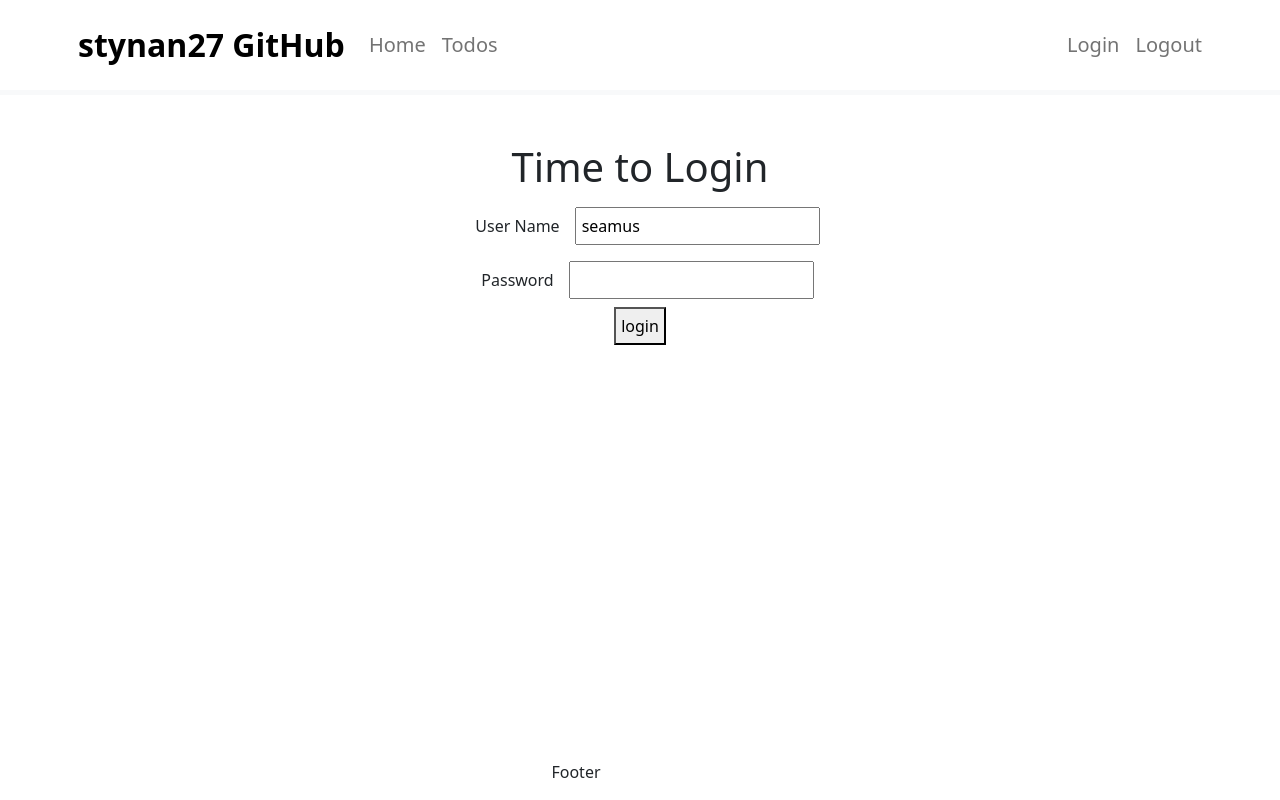
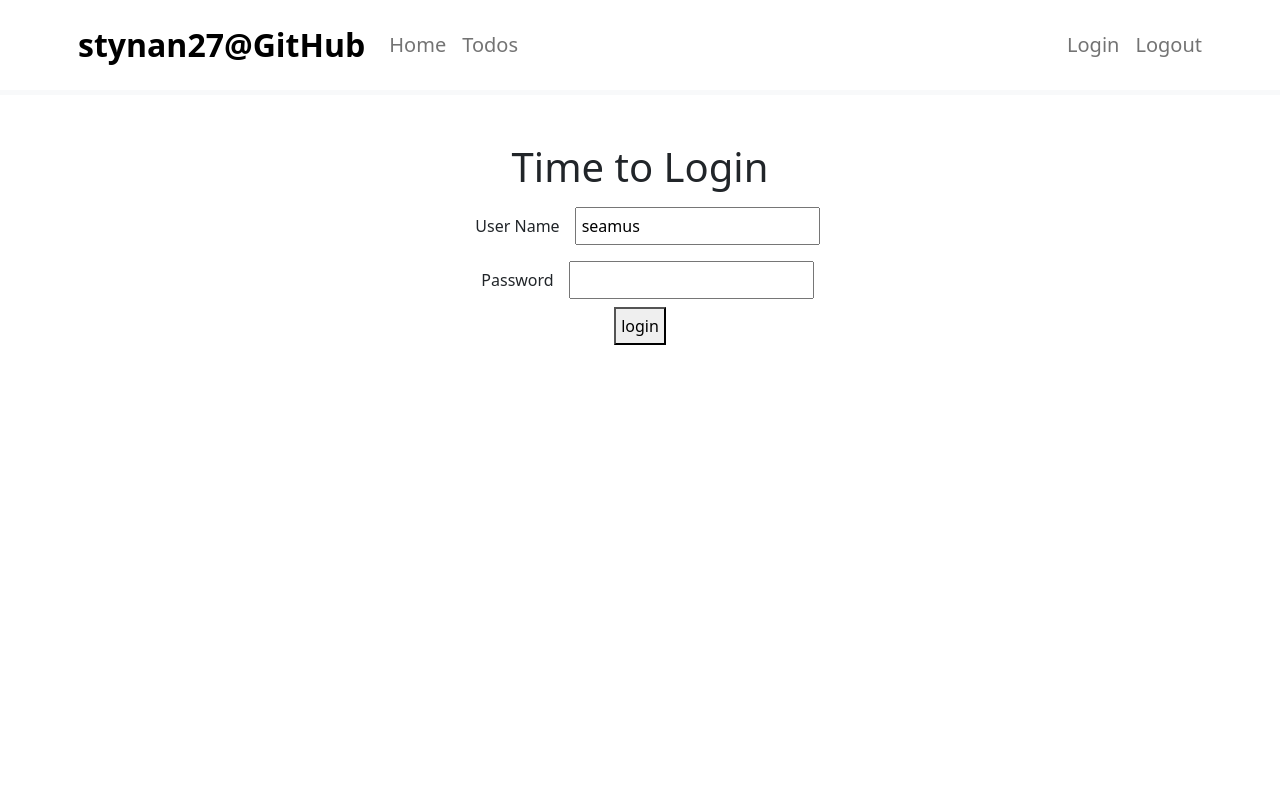
Before and after one commit to stynan27/todo-app, a React (Create React App) app: page / in a window 1280 px wide. Built offline with nearby package versions, Linux system fonts and the light colour scheme.

Commit message:
Nest components to todo directory

```diff
--- a/src/components/todo/TodoApp.jsx
+++ b/src/components/todo/TodoApp.jsx
@@ -1,12 +1,12 @@
 import { BrowserRouter, Route, Routes } from "react-router-dom";
 
-import LoginComponent from "../login/LoginComponent";
-import LogoutComponent from "../logout/LogoutComponent";
-import ListTodosComponent from "../listTodos/ListTodosComponent";
-import WelcomeComponent from "../welcome/WelcomeComponent";
-import ErrorComponent from "../error/ErrorComponent";
-import HeaderComponent from "../header/HeaderComponent";
-import FooterComponent from "../footer/FooterComponent";
+import LoginComponent from "./login/LoginComponent";
+import LogoutComponent from "./logout/LogoutComponent";
+import ListTodosComponent from "./listTodos/ListTodosComponent";
+import WelcomeComponent from "./welcome/WelcomeComponent";
+import ErrorComponent from "./error/ErrorComponent";
+import HeaderComponent from "./header/HeaderComponent";
+//import FooterComponent from "./footer/FooterComponent";
 
 import './TodoApp.css';
 
@@ -26,7 +26,7 @@ export default function TodoApp() {
                     {/* All other trafic to error page */}
                     <Route path="*" element={<ErrorComponent/>} />
                 </Routes>
-                <FooterComponent/>
+                {/* <FooterComponent/> */}
             </BrowserRouter>
         </div>
     );
--- a/src/components/header/HeaderComponent.jsx
+++ b/src/components/todo/header/HeaderComponent.jsx
@@ -7,7 +7,7 @@ export default function HeaderComponent() {
                 <div className="row">
                     <nav className="navbar navbar-expand-lg">
                         <a href="https://github.com/stynan27" className="navbar-brand ms-2 fs-2 fw-bold text-black">
-                            stynan27 GitHub
+                            stynan27@GitHub
                         </a>
 
                         <div className="collapse navbar-collapse">
```
Also changed, not shown: src/components/todo/error/ErrorComponent.jsx (renamed from src/components/error/ErrorComponent.jsx), src/components/todo/footer/FooterComponent.css (renamed from src/components/footer/FooterComponent.css), src/components/todo/footer/FooterComponent.jsx (renamed from src/components/footer/FooterComponent.jsx), src/components/todo/listTodos/ListTodosComponent.jsx (renamed from src/components/listTodos/ListTodosComponent.jsx), src/components/todo/login/LoginComponent.css (renamed from src/components/login/LoginComponent.css), src/components/todo/login/LoginComponent.jsx (renamed from src/components/login/LoginComponent.jsx), src/components/todo/logout/LogoutComponent.jsx (renamed from src/components/logout/LogoutComponent.jsx), src/components/todo/welcome/WelcomeComponent.jsx (renamed from src/components/welcome/WelcomeComponent.jsx).
